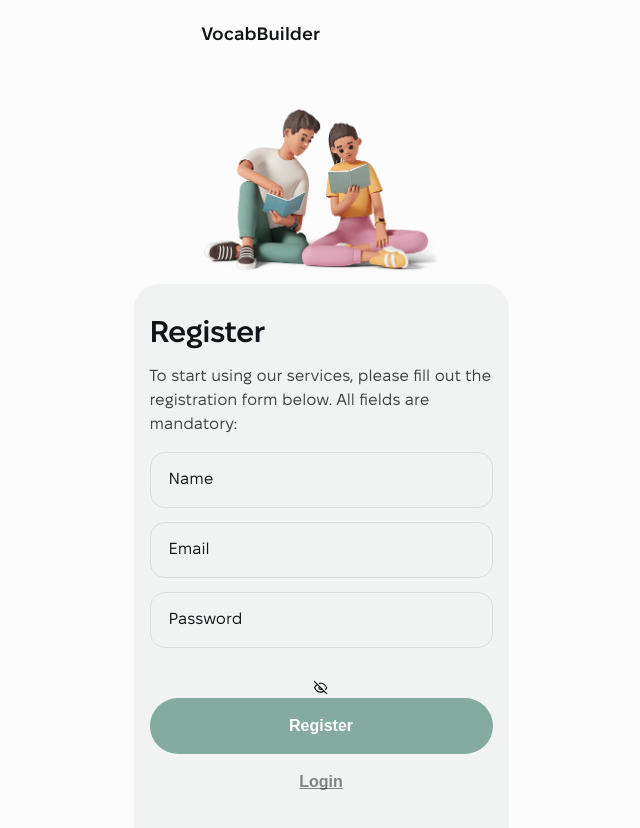
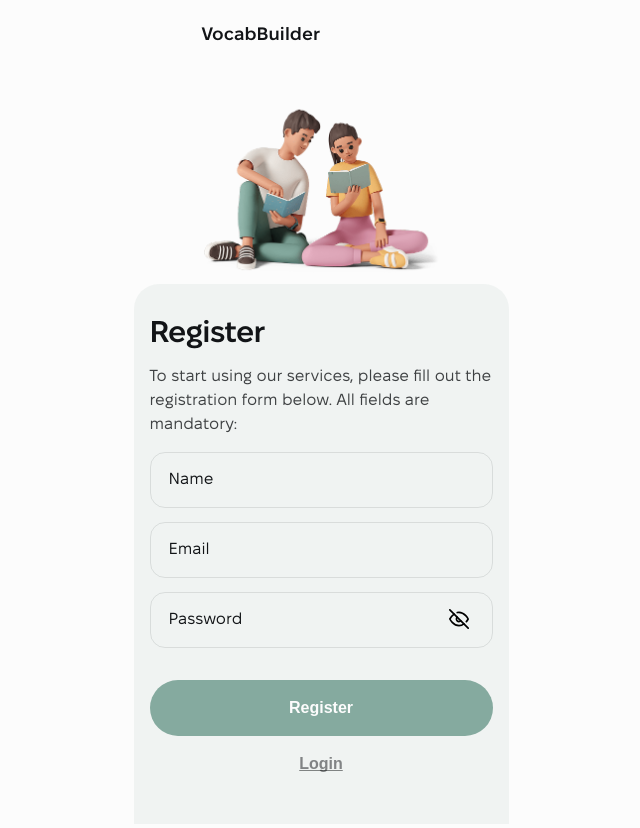
Before and after one commit to lolitaonoiko/VocabBuilder, a React (Vite) app: page /register in a window 1280 px wide. Shown: the top 828 px of the page, without its empty margins (319-959 px from the left). Built offline with nearby package versions, Linux system fonts and the light colour scheme.

Commit message:
validation css/error messages css

```diff
--- a/src/components/ValidationInfo/ValidationInfo.jsx
+++ b/src/components/ValidationInfo/ValidationInfo.jsx
@@ -3,7 +3,7 @@ import s from './ValidationInfo.module.css';
 const ValidationInfo = ({ name, errors, type }) => {
     return (
         <span className={s.errInfoBox}>
-            <svg className={s.icon}>
+            <svg width="16" height="16" className={s.icon}>
                 <use href={`/icons/sprite.svg#icon-${name}`}></use>
             </svg>
             <span className={s.errorMessage}>{errors[type]?.message}</span>
--- a/src/components/ValidationInfo/ValidationInfo.module.css
+++ b/src/components/ValidationInfo/ValidationInfo.module.css
@@ -2,10 +2,11 @@
     display: flex;
     gap: 4px;
     align-items: center;
+
+    position: absolute;
+    bottom: -12px;
 }
 .icon {
-    width: 16px;
-    height: 16px;
     fill: var(--red);
 }
 .errorMessage {
--- a/src/components/forms/RegisterForm/RegisterForm.jsx
+++ b/src/components/forms/RegisterForm/RegisterForm.jsx
@@ -5,6 +5,7 @@ import { FiEye, FiEyeOff } from 'react-icons/fi';
 import s from './RegisterForm.module.css';
 import { registerValidationSchema } from '../../../validation/registerSchema';
 import { lazy, useState } from 'react';
+import clsx from 'clsx';
 
 const ValidationInfo = lazy(() => import('../../ValidationInfo/ValidationInfo'));
 
@@ -27,16 +28,23 @@ const RegisterForm = () => {
                 <p className={s.text}>To start using our services, please fill out the registration form below. All fields are mandatory:</p>
             </div>
             <form className={s.form} onSubmit={handleSubmit(data => console.log(data))}>
-                <input {...register('name')} className={s.input} placeholder="Name" type="text" />
-                {errors.name?.message && <ValidationInfo name={'warning'} errors={errors} type={'name'} />}
+                <div className={s.inptBox}>
+                    <input {...register('name')} className={clsx(s.input, errors.name?.message && s.inptError)} placeholder="Name" type="text" />
+                    {errors.name?.message && <ValidationInfo name={'warning'} errors={errors} type={'name'} />}
+                </div>
 
-                <input {...register('email')} className={s.input} placeholder="Email" type="email" />
-                {errors.email?.message && <ValidationInfo name={'warning'} errors={errors} type={'email'} />}
+                <div className={s.inptBox}>
+                    <input {...register('email')} className={clsx(s.input, errors.email?.message && s.inptError)} placeholder="Email" type="email" />
+                    {errors.email?.message && <ValidationInfo name={'warning'} errors={errors} type={'email'} />}
+                </div>
 
-                <input {...register('password')} className={s.input} placeholder="Password" type={hiddenPass ? 'password' : 'text'} />
-                {errors.password?.message && <ValidationInfo name={'warning'} errors={errors} type={'password'} />}
-
-                <button onClick={handleOnClickEye}>{hiddenPass ? <FiEyeOff /> : <FiEye />}</button>
+                <div className={s.inptBox}>
+                    <input {...register('password')} className={clsx(s.input, errors.password?.message && s.inptError)} placeholder="Password" type={hiddenPass ? 'password' : 'text'} />
+                    {errors.password?.message && <ValidationInfo name={'warning'} errors={errors} type={'password'} />}
+                    <button className={s.iconBtn} onClick={handleOnClickEye}>
+                        {hiddenPass ? <FiEyeOff size={'20'} /> : <FiEye size={'20'} />}
+                    </button>
+                </div>
 
                 <button className={s.filledBtn} type="submit">
                     Register
--- a/src/components/forms/RegisterForm/RegisterForm.module.css
+++ b/src/components/forms/RegisterForm/RegisterForm.module.css
@@ -3,6 +3,7 @@
     border-radius: 25px 25px 0 0;
     padding: 32px 16px;
     text-align: start;
+
     display: flex;
     flex-direction: column;
     justify-content: center;
@@ -28,20 +29,27 @@
     justify-content: center;
     max-width: 343px;
 }
+.inptBox {
+    position: relative;
+
+    margin-bottom: 14px;
+}
 .input {
     font-family: inherit;
     border: 1px solid rgba(18, 20, 23, 0.1);
     border-radius: 15px;
     padding: 16px 18px;
     background-color: transparent;
-    max-width: 343px;
+    width: 100%;
     height: 56px;
-
-    margin-bottom: 14px;
 }
-.input:last-of-type {
+.input:hover {
+    border-color: var(--green);
+}
+form > div:last-of-type {
     margin-bottom: 32px;
 }
+
 .input::placeholder {
     font-size: 16px;
     line-height: 1.5;
@@ -68,9 +76,18 @@
     line-height: 1.5;
     text-decoration: underline;
     text-decoration-skip-ink: none;
-    color: rgba(18, 20, 23, 0.5);
+    color: var(--grey);
     max-width: 343px;
 }
 .underlinedBtn:hover {
     color: var(--black);
 }
+.iconBtn {
+    position: absolute;
+    right: 18px;
+    top: 16px;
+}
+.inptError {
+    border-color: var(--red);
+    margin-bottom: 4px;
+}
```
